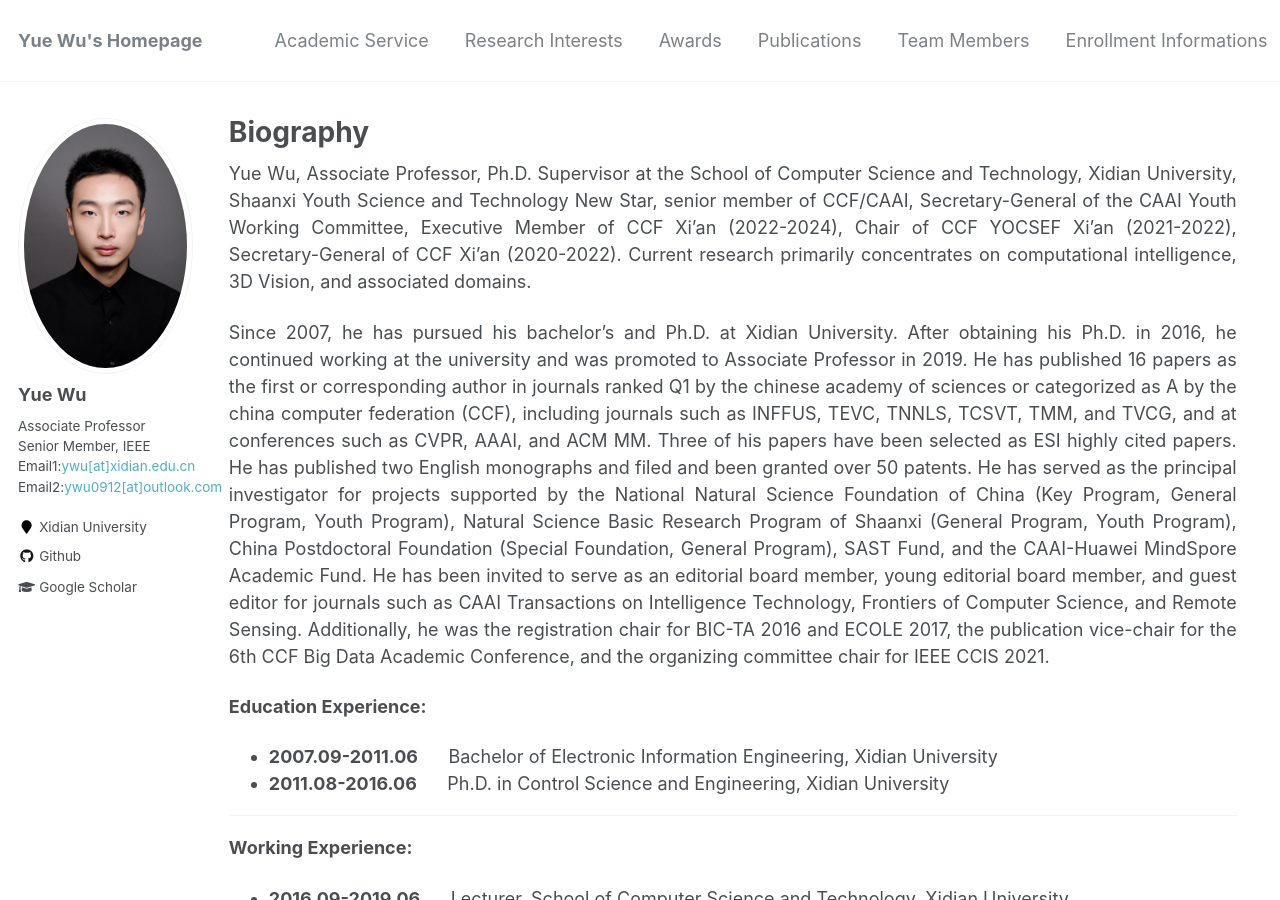
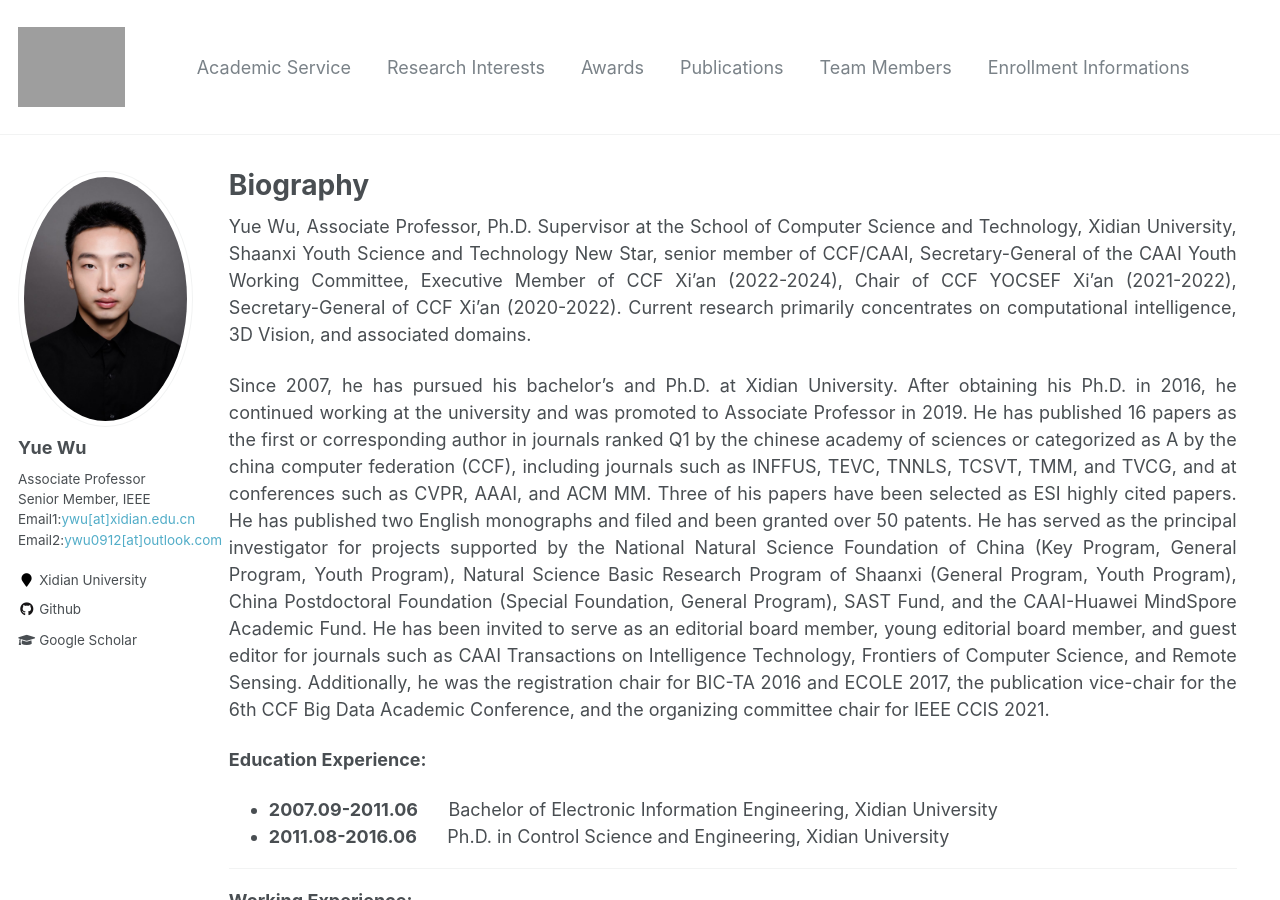
Before and after one commit to ywuchina/ywuchina.github.io, a Jekyll site: the page built from _pages/home.md, in a window 1280 px wide and 900 px high. Built offline with Jekyll 4.4.1, drawn with Linux system fonts in a browser that asks for light colours.

Commit message:
Update masthead.html

```diff
--- a/_includes/masthead.html
+++ b/_includes/masthead.html
@@ -6,7 +6,7 @@
       <nav id="site-nav" class="greedy-nav">
 <!--         <button><div class="navicon"></div></button> -->
         <ul class="visible-links">
-          <li class="masthead__menu-item masthead__menu-item--lg"><a href="{{ base_path }}/">{{ site.title }}</a></li>
+            <li class="masthead__menu-item masthead__menu-item--lg"><a href="{{ base_path }}/"><img src="{{ base_path }}/images/logo.png" style="height:80px;"/></a></li>
           {% for link in site.data.navigation.main %}
             {% if link.url contains 'http' %}
               {% assign domain = '' %}
```
